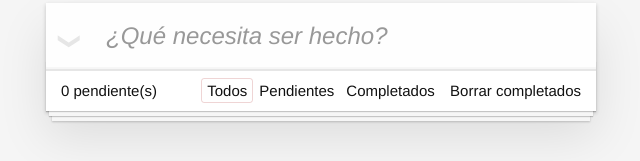
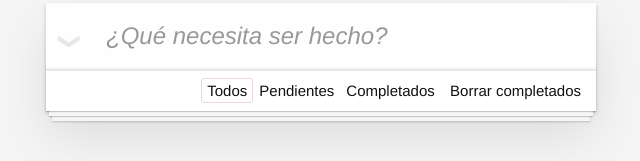
Before and after one commit to juancamilorc/tareas-js, a website built with webpack: page docs/index.html in a window 1280 px wide. Shown: the part 127-288 px from the top of the page, without its empty margins (319-959 px from the left). Built offline with nearby package versions, Linux system fonts and the light colour scheme.

Commit message:
DOCS creado

```diff
--- a/docs/index.html
+++ b/docs/index.html
@@ -1 +1 @@
-<!doctype html><html lang="en"><head><meta charset="utf-8"><meta name="viewport" content="width=device-width,initial-scale=1"><title>Lista de Pendientes</title><script defer="defer" src="main.e8b893991391de990066.js"></script><link href="main.d52276d64c20f5694e2e.css" rel="stylesheet"></head><body><section class="todoapp"><header class="header"><h1>Tareas</h1><input class="new-todo" placeholder="¿Qué necesita ser hecho?" autofocus></header><section class="main"><input id="toggle-all" class="toggle-all" type="checkbox"> <label for="toggle-all">Mark all as complete</label><ul class="todo-list"></ul></section><footer class="footer"><span class="todo-count"><strong>0</strong> pendiente(s)</span><ul class="filters"><li><a class="selected filtro" href="#/">Todos</a></li><li><a class="filtro" href="#/active">Pendientes</a></li><li><a class="filtro" href="#/completed">Completados</a></li></ul><button class="clear-completed">Borrar completados</button></footer></section><footer class="info"><p>Template creado por <a href="">Sindre Sorhus</a></p><p>Creado por <a href="">Juan Camilo Ramirez</a></p><p>Parte de <a href="">TodoMVC</a></p></footer></body></html>
+<!doctype html><html lang="en"><head><meta charset="utf-8"><meta name="viewport" content="width=device-width,initial-scale=1"><title>Lista de Pendientes</title><script defer="defer" src="main.e8b893991391de990066.js"></script><link href="main.008089bec040df397d4f.css" rel="stylesheet"></head><body><section class="todoapp"><header class="header"><h1>Tareas</h1><input class="new-todo" placeholder="¿Qué necesita ser hecho?" autofocus></header><section class="main"><input id="toggle-all" class="toggle-all" type="checkbox"> <label for="toggle-all">Mark all as complete</label><ul class="todo-list"></ul></section><footer class="footer"><ul class="filters"><li><a class="selected filtro" href="#/">Todos</a></li><li><a class="filtro" href="#/active">Pendientes</a></li><li><a class="filtro" href="#/completed">Completados</a></li></ul><button class="clear-completed">Borrar completados</button></footer></section><footer class="info"><p>Template creado por <a href="">Sindre Sorhus</a></p><p>Creado por <a href="">Juan Camilo Ramirez</a></p><p>Parte de <a href="">TodoMVC</a></p></footer></body></html>
```
Also changed, not shown: 2 other files.
